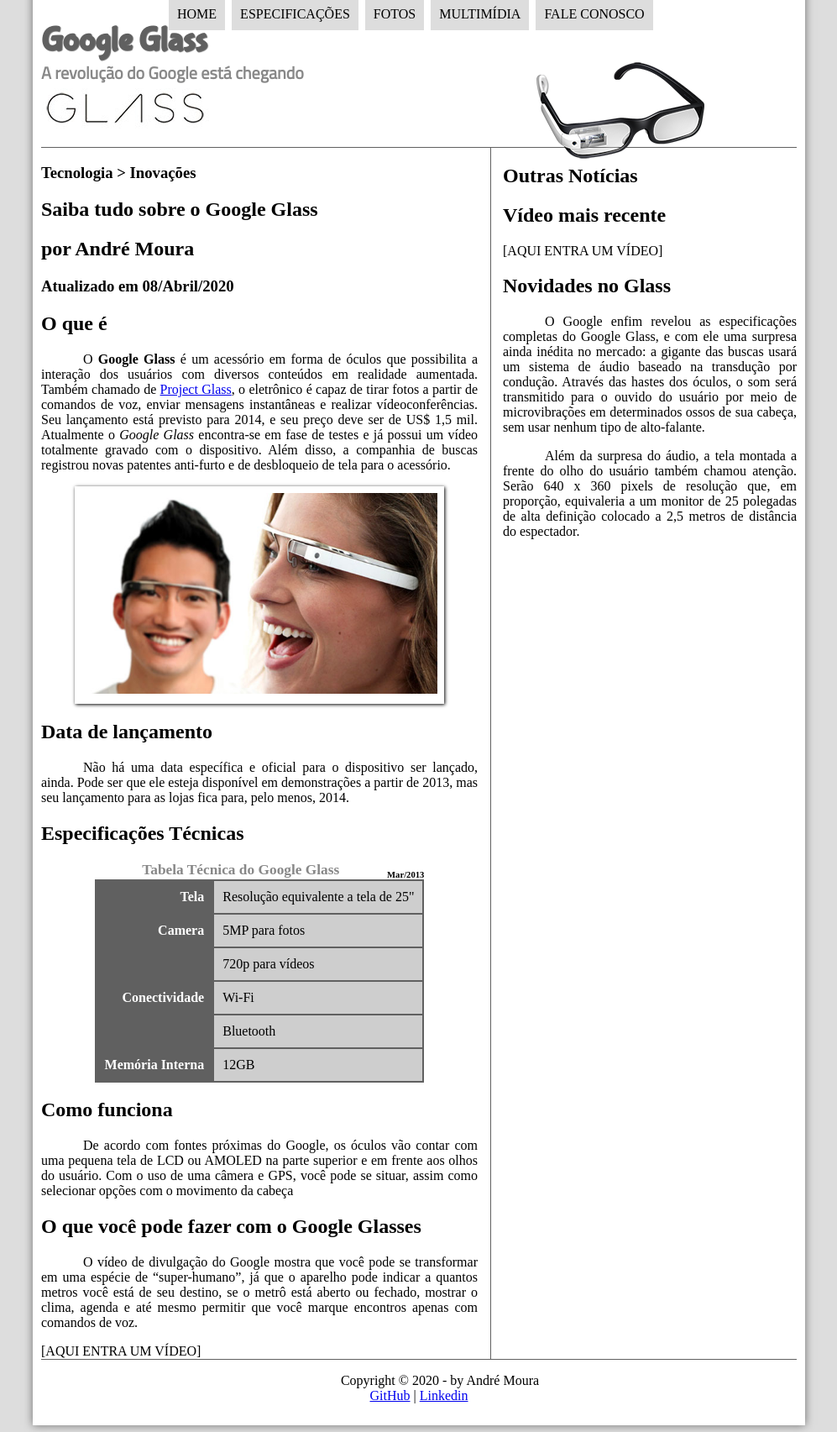
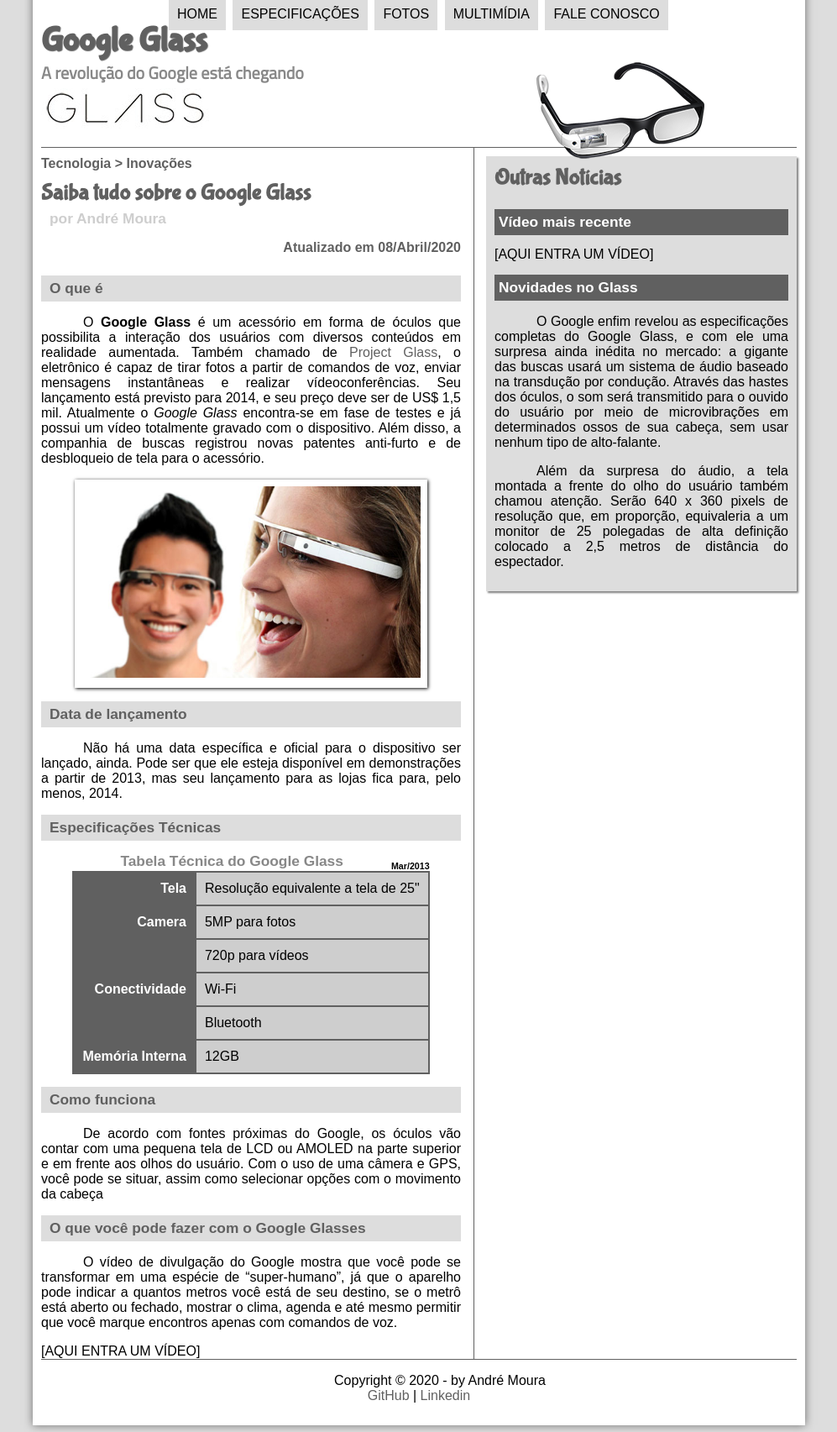
Before and after one commit to andr3m0ur4/Projeto-Glass-HTML5, a PHP site: page / in a window 1280 px wide. Shown: the whole page at 84% size, without its empty margins (141-1138 px from the left). Run offline with PHP 8.4, Linux system fonts and the light colour scheme.

Commit message:
Estilizando a interface da página

```diff
--- a/_css/estilo.css
+++ b/_css/estilo.css
@@ -8,6 +8,7 @@
 }
 
 body {
+	font-family: Arial, sans-serif;
 	background-color: #ddd;
 }
 
@@ -23,6 +24,15 @@ div#interface {
 p {
 	text-align: justify;
 	text-indent: 50px;
+}
+
+a {
+	color: #606060;
+	text-decoration: none;
+}
+
+a:hover {
+	text-decoration: underline;
 }
 
 header#cabecalho img#icone {
@@ -60,6 +70,7 @@ figure.foto-legenda {
 	border: 8px solid white;
 	box-shadow: 1px 1px 4px black;
 }
+
 figure.foto-legenda img {
 	width: 100%;
 	height: 100%;
@@ -127,10 +138,44 @@ nav#menu a:hover {
 /* Formatação para a seção */
 section#corpo {
 	display: block;
-	width: 520px;
+	width: 500px;
 	float: left;
 	border-right: 1px solid #606060;
 	padding-right: 15px;
+}
+
+article#noticia-principal h2 {
+	font-size: 13pt;
+	color: #606060;
+	background-color: #ddd;
+	padding: 5px 0 5px 10px;
+	margin: 10px 0 10 0;
+}
+
+header#cabecalho-artigo h1 {
+	font-family: 'FontLogo', sans-serif;
+	font-size: 20pt;
+	color: #606060;
+	margin-bottom: 0;
+	margin-top: 0;
+}
+
+header#cabecalho-artigo h2 {
+	font-size: 13pt;
+	color: #cecece;
+	background-color: #fff;
+	margin: 0;
+}
+
+header#cabecalho-artigo h3 {
+	font-size: 12pt;
+	color: #606060;
+	margin: 0;
+	padding: 10px 0;
+}
+
+header#cabecalho-artigo h3.direita {
+	text-align: right;
 }
 
 table#tabelaspec {
@@ -178,6 +223,24 @@ aside#lateral {
 	display: block;
 	width: 350px;
 	float: right;
+	background-color: #ddd;
+	margin-top: 10px;
+	box-shadow: 2px 2px 2px rgba(0, 0, 0, .5);
+	padding: 10px;
+}
+
+aside#lateral h1 {
+	font-family: 'FontLogo', sans-serif;
+	font-size: 20pt;
+	color: #606060;
+	margin-top: 0;
+}
+
+aside#lateral h2 {
+	background-color: #606060;
+	font-size: 13pt;
+	color: #fff;
+	padding: 5px;
 }
 
 /* Formatação para o rodapé */
--- a/index.html
+++ b/index.html
@@ -30,12 +30,16 @@
 			</header>
 
 			<section id="corpo">
+
+				<article id="noticia-principal">
+					<header id="cabecalho-artigo">
 						<hgroup>
 							<h3>Tecnologia > Inovações</h3>
 							<h1>Saiba tudo sobre o Google Glass</h1>
 							<h2>por André Moura</h2>
-					<h3>Atualizado em 08/Abril/2020</h3>
+							<h3 class="direita">Atualizado em 08/Abril/2020</h3>
 						</hgroup>
+					</header>
 
 					<h2>O que é</h2>
 					<p>
@@ -50,12 +54,12 @@
 						</figcaption>
 					</figure>
 
-				<h1>Data de lançamento</h1>
+					<h2>Data de lançamento</h2>
 					<p>
 						Não há uma data específica e oficial para o dispositivo ser lançado, ainda. Pode ser que ele esteja disponível em demonstrações a partir de 2013, mas seu lançamento para as lojas fica para, pelo menos, 2014.
 					</p>
 
-				<h1>Especificações Técnicas</h1>
+					<h2>Especificações Técnicas</h2>
 					<table id="tabelaspec">
 						<caption>Tabela Técnica do Google Glass <span>Mar/2013</span></caption>
 
@@ -83,17 +87,18 @@
 						</tr>
 					</table>
 
-				<h1>Como funciona</h1>
+					<h2>Como funciona</h2>
 					<p>
 						De acordo com fontes próximas do Google, os óculos vão contar com uma pequena tela de LCD ou AMOLED na parte superior e em frente aos olhos do usuário. Com o uso de uma câmera e GPS, você pode se situar, assim como selecionar opções com o movimento da cabeça
 					</p>
 
-				<h1>O que você pode fazer com o Google Glasses</h1>
+					<h2>O que você pode fazer com o Google Glasses</h2>
 					<p>
 						O vídeo de divulgação do Google mostra que você pode se transformar em uma espécie de “super-<hbr>humano”, já que o aparelho pode indicar a quantos metros você está de seu destino, se o metrô está aberto ou fechado, mostrar o clima, agenda e até mesmo permitir que você marque encontros apenas com comandos de voz.
 					</p>
 
 					[AQUI ENTRA UM VÍDEO]
+				</article>
 			</section>
 
 			<aside id="lateral">
@@ -102,7 +107,7 @@
 
 				[AQUI ENTRA UM VÍDEO]
 
-				<h1>Novidades no Glass</h1>
+				<h2>Novidades no Glass</h2>
 				<p>
 					O Google enfim revelou as especificações completas do Google Glass, e com ele uma surpresa ainda inédita no mercado: a gigante das buscas usará um sistema de áudio baseado na transdução por condução. Através das hastes dos óculos, o som será transmitido para o ouvido do usuário por meio de microvibrações em determinados ossos de sua cabeça, sem usar nenhum tipo de alto-falante.
 				</p>
```
Lines whose indentation alone changed are shown as unchanged.
